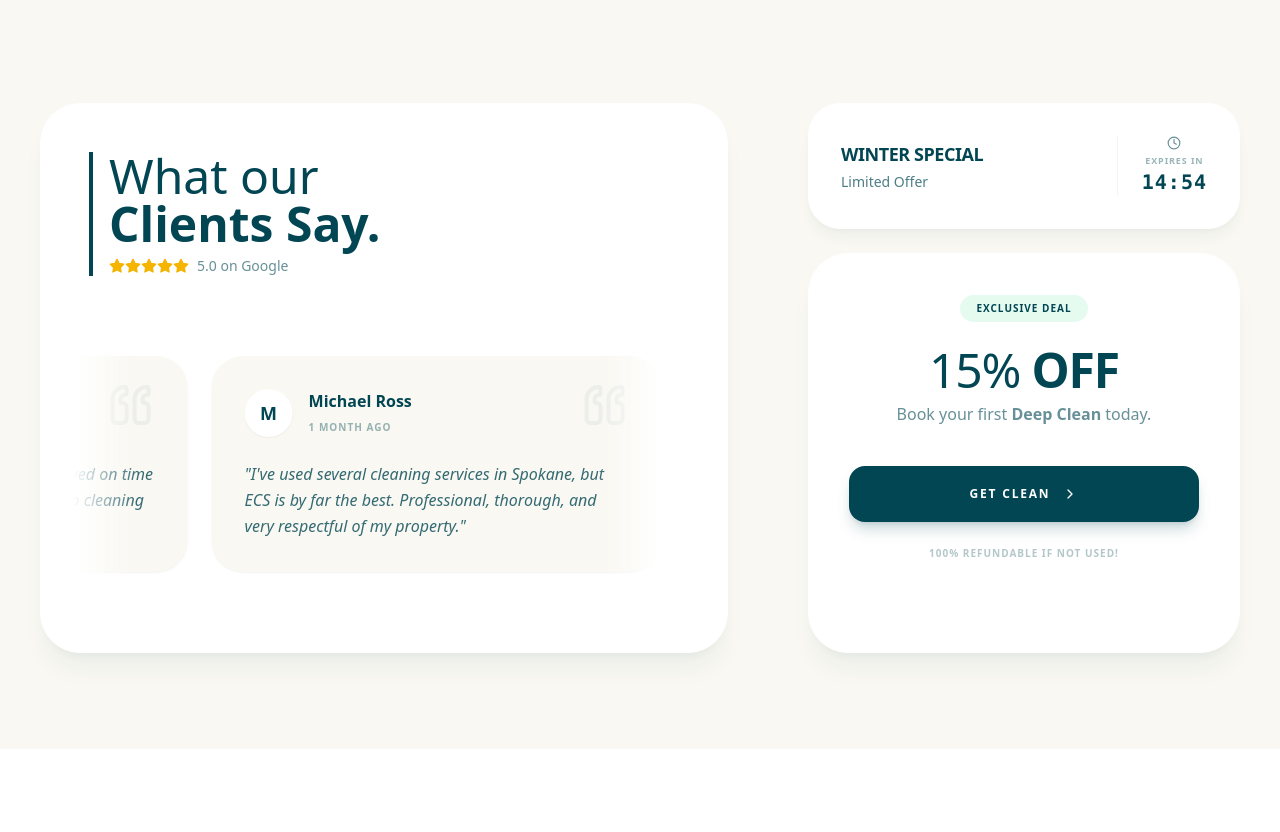
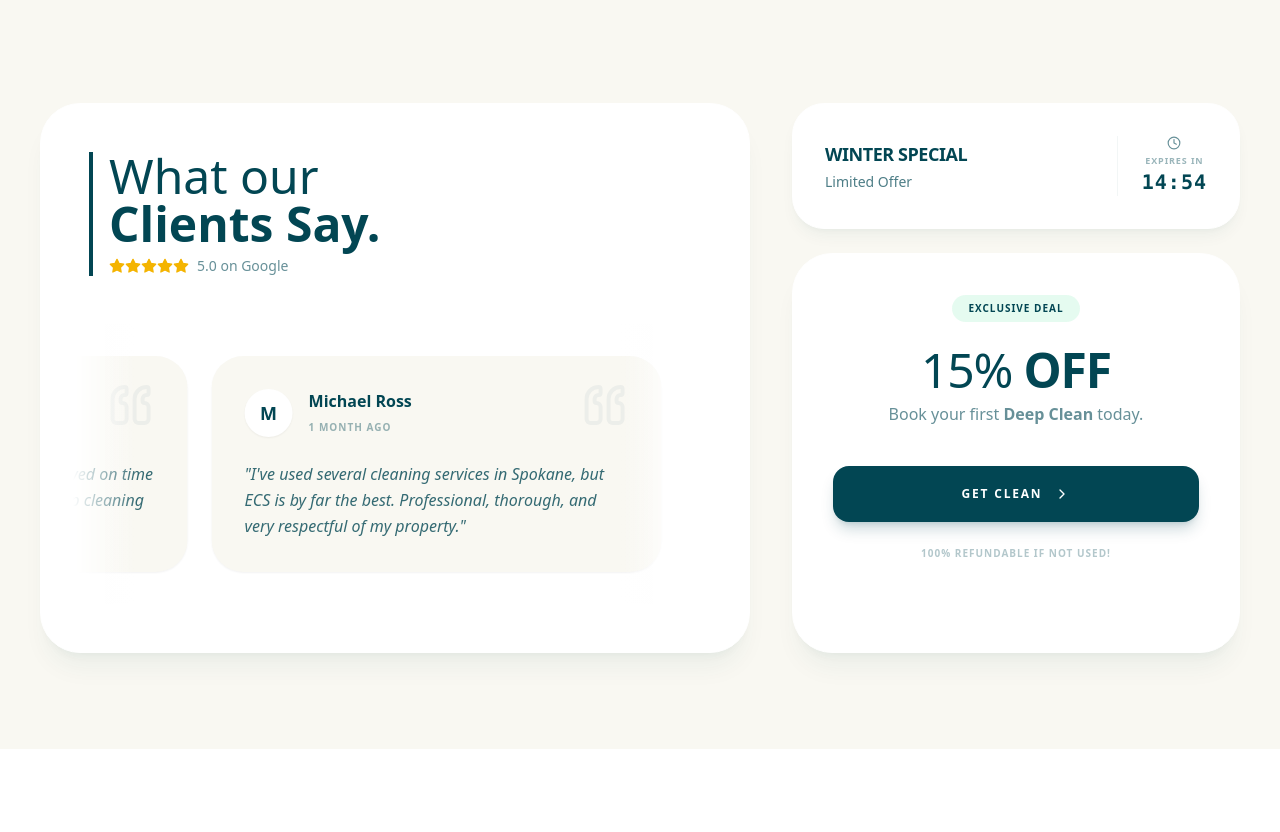
Before and after one commit to renatoquerales28-byte/extreme-cleaning-next, a Next.js app: page / in a window 1280 px wide. Shown: the part 745-1577 px from the top of the page. Built offline with nearby package versions, Linux system fonts and the light colour scheme.

Commit message:
style: reduce horizontal column gap to match vertical card gap (gap-6) for symmetry

```diff
--- a/src/components/home/SocialProofSection.tsx
+++ b/src/components/home/SocialProofSection.tsx
@@ -37,7 +37,7 @@ export default function SocialProofSection() {
         <section className="w-full bg-[#F9F8F2] relative flex items-center overflow-hidden pt-8 pb-16 lg:pt-12 lg:pb-24">
 
             {/* CONTAINER: Max width of 1700px to match Hero */}
-            <div className="w-full max-w-[1700px] mx-auto px-6 lg:px-10 grid grid-cols-1 lg:grid-cols-5 gap-8 lg:gap-20 items-stretch justify-center">
+            <div className="w-full max-w-[1700px] mx-auto px-6 lg:px-10 grid grid-cols-1 lg:grid-cols-5 gap-6 items-stretch justify-center">
 
                 {/* LEFT COLUMN: REVIEWS (60% -> 3/5 cols) - NOW ENCLOSED IN WHITE CARD */}
                 <div className="w-full lg:col-span-3 flex flex-col justify-center relative">
```
